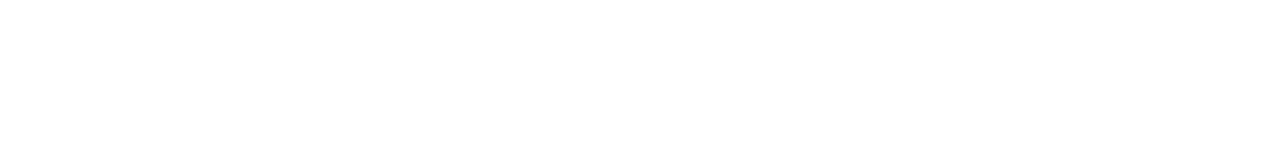
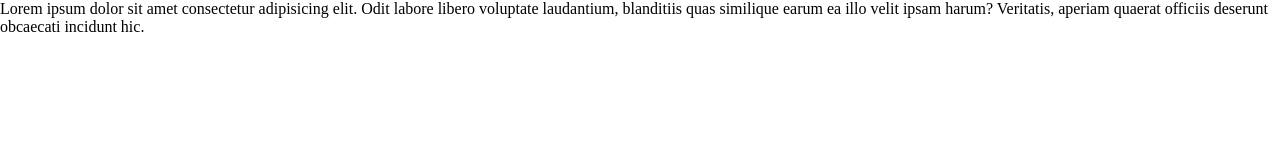
Before and after one commit to shubham5656/random_copy, a plain HTML site: page about.html in a window 1280 px wide. Drawn offline with Linux system fonts and the light colour scheme.

Commit message:
added content on para

```diff
--- a/about.html
+++ b/about.html
@@ -7,6 +7,9 @@
     <link rel="stylesheet" href="style.css">
 </head>
 <body>
+    <p>
+        Lorem ipsum dolor sit amet consectetur adipisicing elit. Odit labore libero voluptate laudantium, blanditiis quas similique earum ea illo velit ipsam harum? Veritatis, aperiam quaerat officiis deserunt obcaecati incidunt hic.
+    </p>
 
 </body>
 </html>
```
